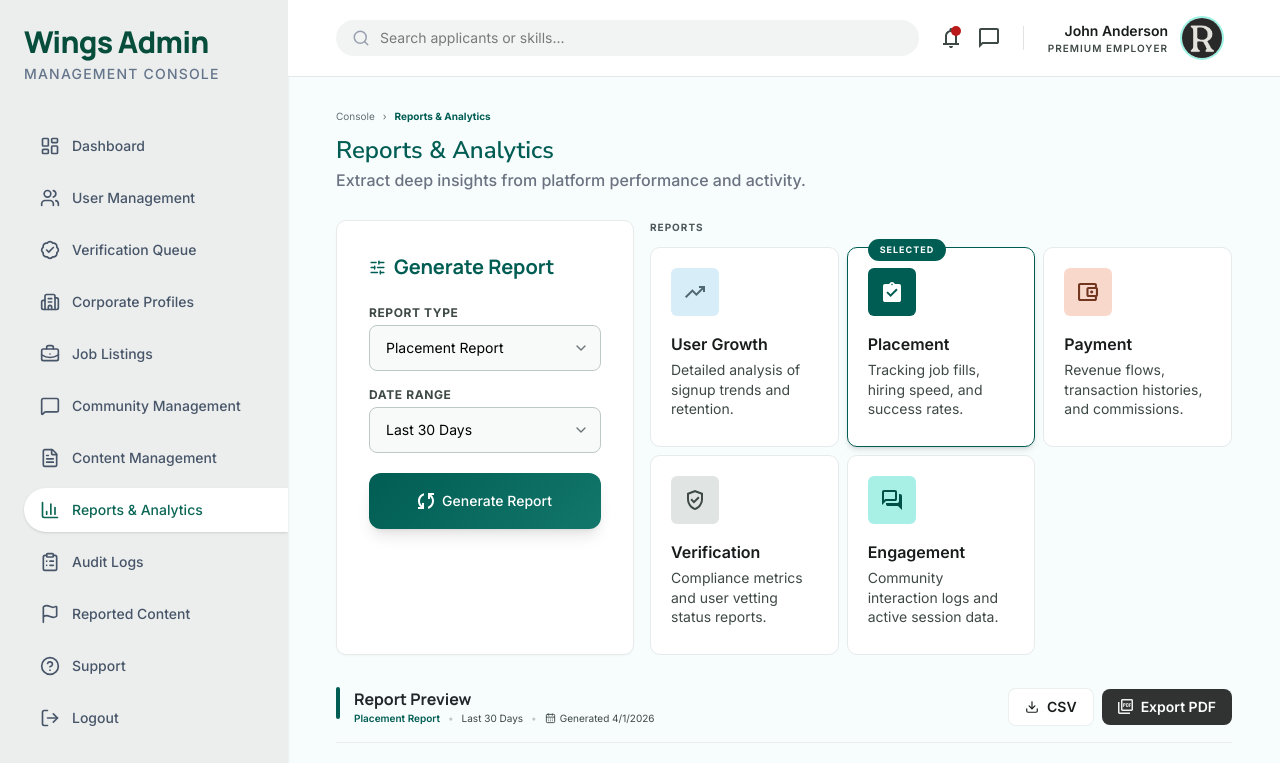
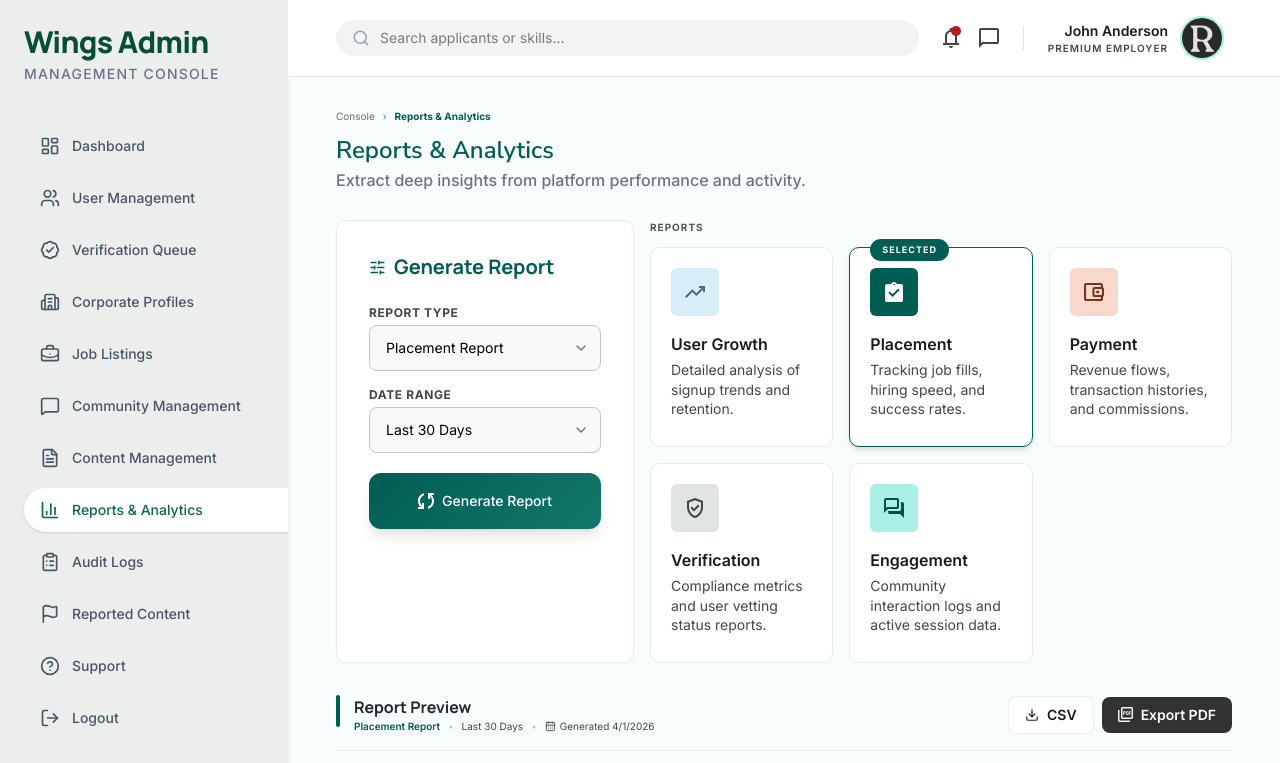
Before and after one commit to beccanj/wings-frontend, a React (Vite) app: page /report in a window 1280 px wide. Shown: the top 763 px of the page. Built offline with nearby package versions, Linux system fonts and the light colour scheme; a web font is replaced by a local one.

Commit message:
Reporting UI V1b complete

```diff
--- a/src/components/DashboardLayout.jsx
+++ b/src/components/DashboardLayout.jsx
@@ -1,8 +1,8 @@
 import { useState } from "react";
 import Sidebar from "../components/layout/Sidebar";
 import Header from "../components/layout/Header";
-import EmployerSidebar from "../features/employer/components/EmployerSidebar";
-import AdminSidebar from "../features/auth/components/AdminSidebar";
+import EmployerSidebar from "../features/employer/components/Employersidebar";
+import AdminSidebar from "../features/auth/components/Adminsidebar";
 import { useRole } from "../features/auth/components/Rolecontext";
 
 
--- a/src/features/employer/pages/Dashboard.jsx
+++ b/src/features/employer/pages/Dashboard.jsx
@@ -1,7 +1,5 @@
 import DashboardLayout from "../../../components/DashboardLayout";
-import AdminSidebar from "../../../features/auth/components/AdminSidebar";
-import EmployerSidebar from "../../../features/employer/components/EmployerSidebar";
-import { useAuth } from '../../../features/auth/components/Authcontext'
+
 import Buttons from "../../../components/ui/Buttons";
 import { Calendar, Download } from "lucide-react";
 import PageHeader from "../../../components/layout/PageHeader";
--- a/src/features/employer/pages/Messages.jsx
+++ b/src/features/employer/pages/Messages.jsx
@@ -1,8 +1,7 @@
 import { useState } from "react";
 import ConversationList from "../../../components/ui/ConversationList";
 import DashboardLayout from "../../../components/DashboardLayout";
-import AdminSidebar from "../../../features/auth/components/AdminSidebar";
-import EmployerSidebar from "../../../features/employer/components/EmployerSidebar";
+
 
 import PageHeader from "../../../components/layout/PageHeader";
 import { useAuth } from '../../../features/auth/components/Authcontext'
--- a/src/features/employer/pages/Report.jsx
+++ b/src/features/employer/pages/Report.jsx
@@ -127,7 +127,7 @@
                             Reports
                         </p>
 
-                        <div className="grid grid-cols-2 gap-2  xl:grid-cols-3">
+                        <div className="grid grid-cols-2 gap-4  xl:grid-cols-3">
                             {reportTypes.map((report) => (
                                 <Card
                                     key={report.id}
--- a/src/features/employer/pages/Training.jsx
+++ b/src/features/employer/pages/Training.jsx
@@ -1,6 +1,5 @@
 import DashboardLayout from "../../../components/DashboardLayout";
-import AdminSidebar from "../../../features/auth/components/AdminSidebar";
-import EmployerSidebar from "../../../features/employer/components/EmployerSidebar";
+
 import { useAuth } from '../../../features/auth/components/Authcontext'
 import Buttons from "../../../components/ui/Buttons";
 import { Calendar, Download } from "lucide-react";
```
